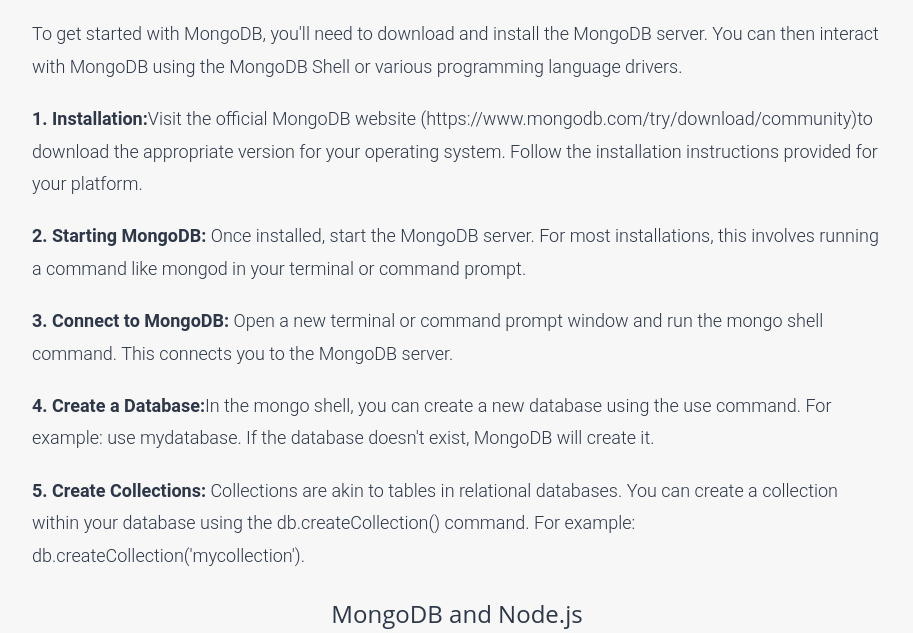
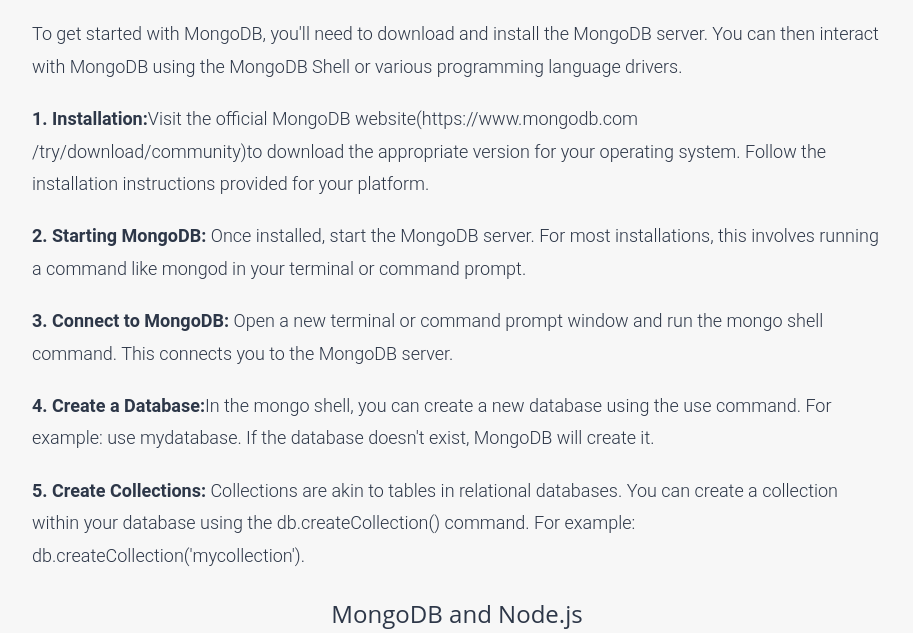
Before and after one commit to zTouu/vitoufirst-blog, a plain HTML site: page mongDB.html in a window 1280 px wide. Shown: the part 2132-2765 px from the top of the page, without its empty margins (183-1096 px from the left). Drawn offline with nearby package versions, Linux system fonts and the light colour scheme.

Commit message:
update for smaller screen

```diff
--- a/mongDB.html
+++ b/mongDB.html
@@ -152,9 +152,7 @@
             To get started with MongoDB, you'll need to download and install the MongoDB server. You can then interact with MongoDB using the MongoDB Shell or various programming language drivers.
           </p>
 
-          <p> <strong>1. Installation:</strong>Visit the official MongoDB website
-
-          (https://www.mongodb.com/try/download/community)to download the appropriate version for your operating system.
+          <p><strong>1. Installation:</strong>Visit the official MongoDB website(https://www.mongodb.com<br>/try/download/community)to download the appropriate version for your operating system.
           Follow the installation instructions provided for your platform.
           </p>
 
```
